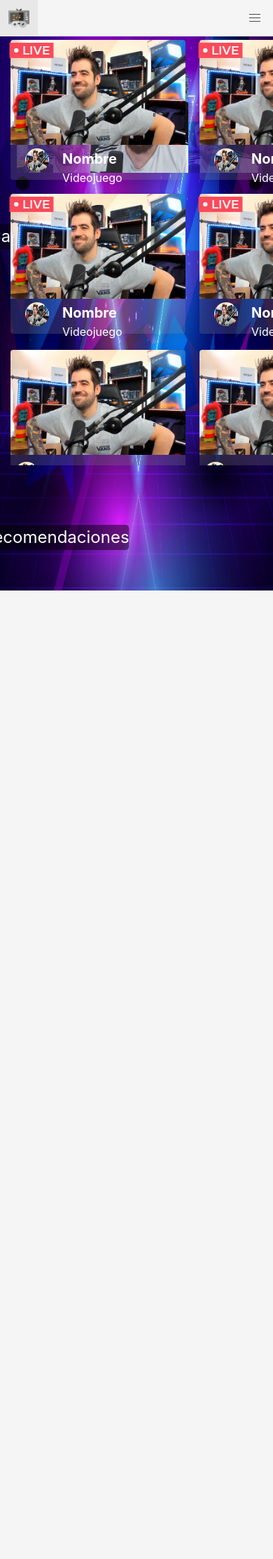
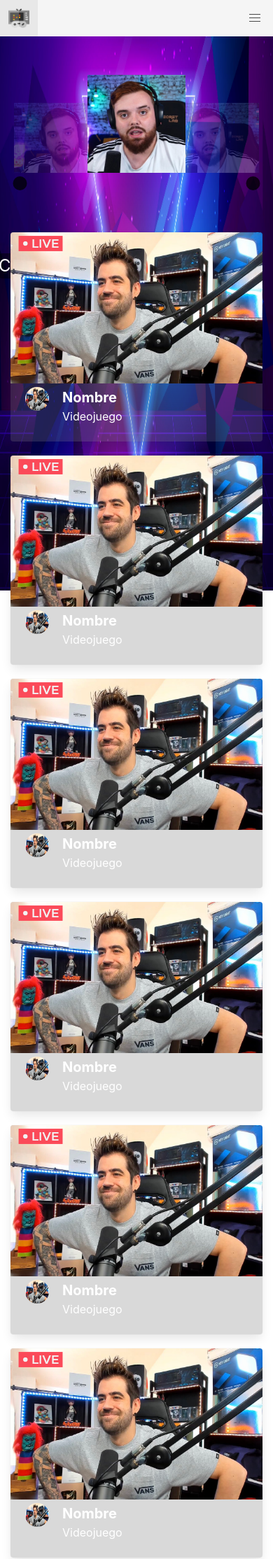
Before and after one commit to Itrio17/Proyecto_Django, a Django app: page / in a window 390 px wide. Shown: the top 2228 px of the page at 70% size. Before the commit the page ends 844 px from the top, so only its background shows below. Run offline with Django 3.2, Linux system fonts and the light colour scheme; parts of the project's set-up code (start-up, migrations or seed data) failed here and were passed over.

Commit message:
Se termino el diseño responsivo 320-374, falta activar el menú

```diff
--- a/gamingtv/inicio/static/scss/styles.css
+++ b/gamingtv/inicio/static/scss/styles.css
@@ -282,7 +282,7 @@ body {
   grid-gap: 20px;
   grid-template-columns: repeat(auto-fit, minmax(200px, 1fr));
   margin: 15px;
-  transform: translate(0%, 25%);
+  /* transform: translate(0%, 25%); */
 }
 .relatedStreams .card {
   background-color: #78777747;
@@ -507,14 +507,28 @@ a.yt:hover {
   }
 
   .relatedStreams {
-    grid-gap: 20px;
     grid-template-columns: repeat(auto-fit, minmax(200px, 1fr));
+    margin-top: 22em;
+  }
+  .relatedStreams .card {
+    display: flex;
+    justify-content: space-between;
+  }
+  .relatedStreams .card .card-image {
+    width: 100%;
+    height: 100%;
+  }
+  .relatedStreams .card .card-image .image {
+    padding-top: 74%;
   }
   .relatedStreams .media {
     flex-wrap: wrap;
+    align-items: flex-end;
+    flex-direction: column;
   }
   .relatedStreams .media-content {
     color: blanchedalmond;
+    text-align: center;
   }
 }
 @media (min-width: 375px) and (max-width: 424px) {
@@ -566,12 +580,28 @@ a.yt:hover {
   }
 
   .relatedStreams {
-    grid-gap: 20px;
     grid-template-columns: repeat(auto-fit, minmax(150px, 1fr));
     top: 655%;
   }
+  .relatedStreams .card {
+    display: flex;
+    justify-content: space-between;
+  }
+  .relatedStreams .card .card-image {
+    width: 100%;
+    height: 100%;
+  }
+  .relatedStreams .card .card-image .image {
+    padding-top: 0;
+  }
   .relatedStreams .media {
     flex-wrap: wrap;
+    align-items: flex-end;
+    flex-direction: column;
+  }
+  .relatedStreams .media .image img {
+    width: 100%;
+    height: 100%;
   }
   .relatedStreams .media-content {
     color: blanchedalmond;
@@ -697,7 +727,8 @@ a.yt:hover {
     color: blanchedalmond;
   }
 }
-@media (max-width: 1440px) {
+/* @media (max-width: 1440px) {
+
     .box {
         top: 79%;
         left: 4.5%;
@@ -713,7 +744,7 @@ a.yt:hover {
         left: 51%;
     }
 
-  .liveTitle {
+    .liveTitle{
         top: 40%;
         left: 19%;
     }
@@ -723,17 +754,27 @@ a.yt:hover {
         grid-template-rows: 200px 200px;
         top: 80%;
         left: 53%;
-  }
-  .liveStreams .card .card-content .media .media-content p {
+
+        .card {
+            .card-content {
+                .media {
+                    .media-content {
+                        p {
                             color: #ffffff;
                             padding-left: 5px;
                         }
-  .liveStreams .card .card-content .media .media-content h4 {
+
+                        h4 {
                             color: #ffffff;
                             padding-left: 5px;
                             font-size: 20px;
                             font-weight: bolder;
                             margin-bottom: 0px;
+                        }
+                    }
+                }
+            }
+        }
     }
 
     .relatedStreams {
@@ -748,5 +789,6 @@ a.yt:hover {
         left: 20.5%;
     }
 }
+ */
 
 /*# sourceMappingURL=styles.css.map */
--- a/gamingtv/inicio/static/scss/styles.scss
+++ b/gamingtv/inicio/static/scss/styles.scss
@@ -348,7 +348,7 @@ body {
     grid-gap: 20px;
     grid-template-columns: repeat(auto-fit, minmax(200px, 1fr));
     margin: 15px;
-    transform: translate(0%, 25%);
+    /* transform: translate(0%, 25%); */
 
         .card {
             background-color: #78777747;
@@ -669,12 +686,32 @@ a.yt {
         border-radius: 5px;
     }
     .relatedStreams {
-        grid-gap: 20px;
         grid-template-columns: repeat(auto-fit, minmax(150px, 1fr));
         top: 655%;
 
+        .card {
+            display: flex;
+            justify-content: space-between;
+
+            .card-image {
+                width: 100%;
+                height: 100%;
+
+                .image {
+                    padding-top: 0;
+                }
+            }
+        }
+
             .media {
                 flex-wrap: wrap;
+                align-items: flex-end;
+                flex-direction: column;
+
+                .image img {
+                    width: 100%;
+                    height: 100%;
+                }
             }
                 .media-content {
                     color: blanchedalmond;
```
Also changed, not shown: other parts of gamingtv/inicio/static/scss/styles.scss (+25 -7 lines), 1 other file. Lines whose indentation alone changed are shown as unchanged.
